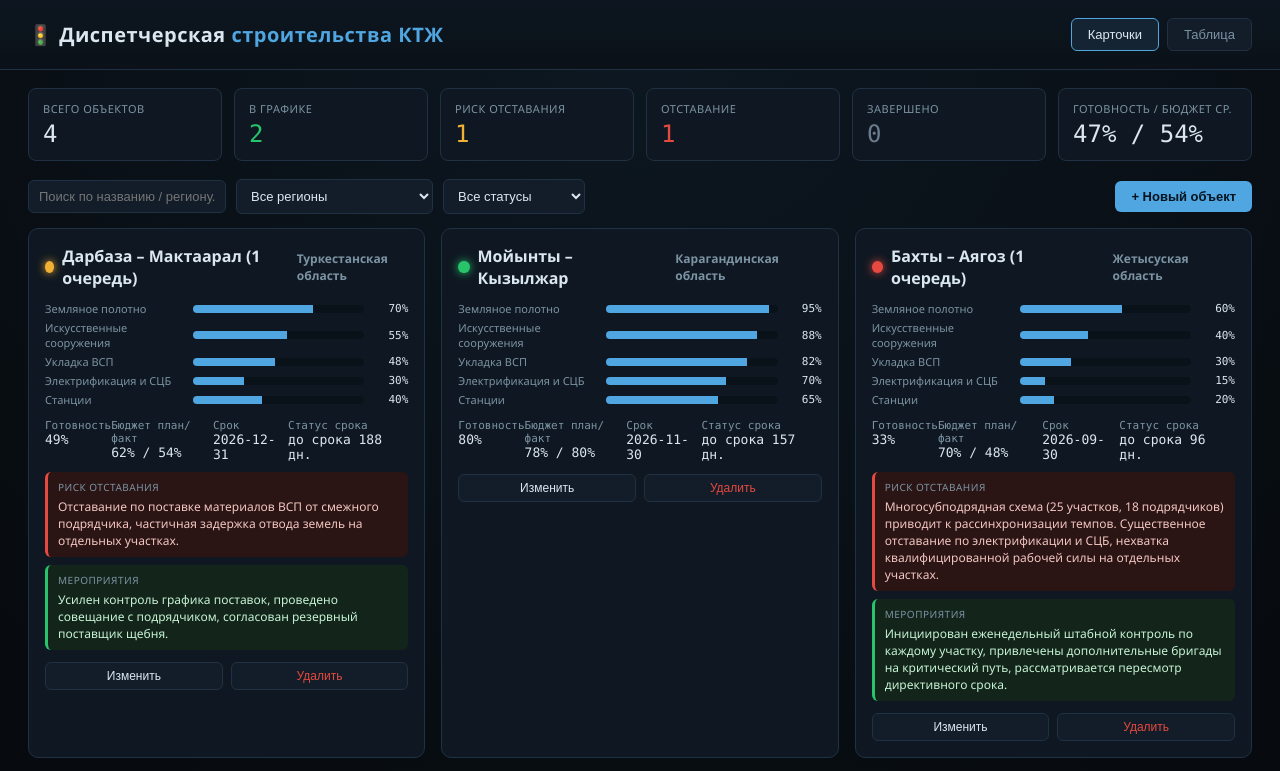
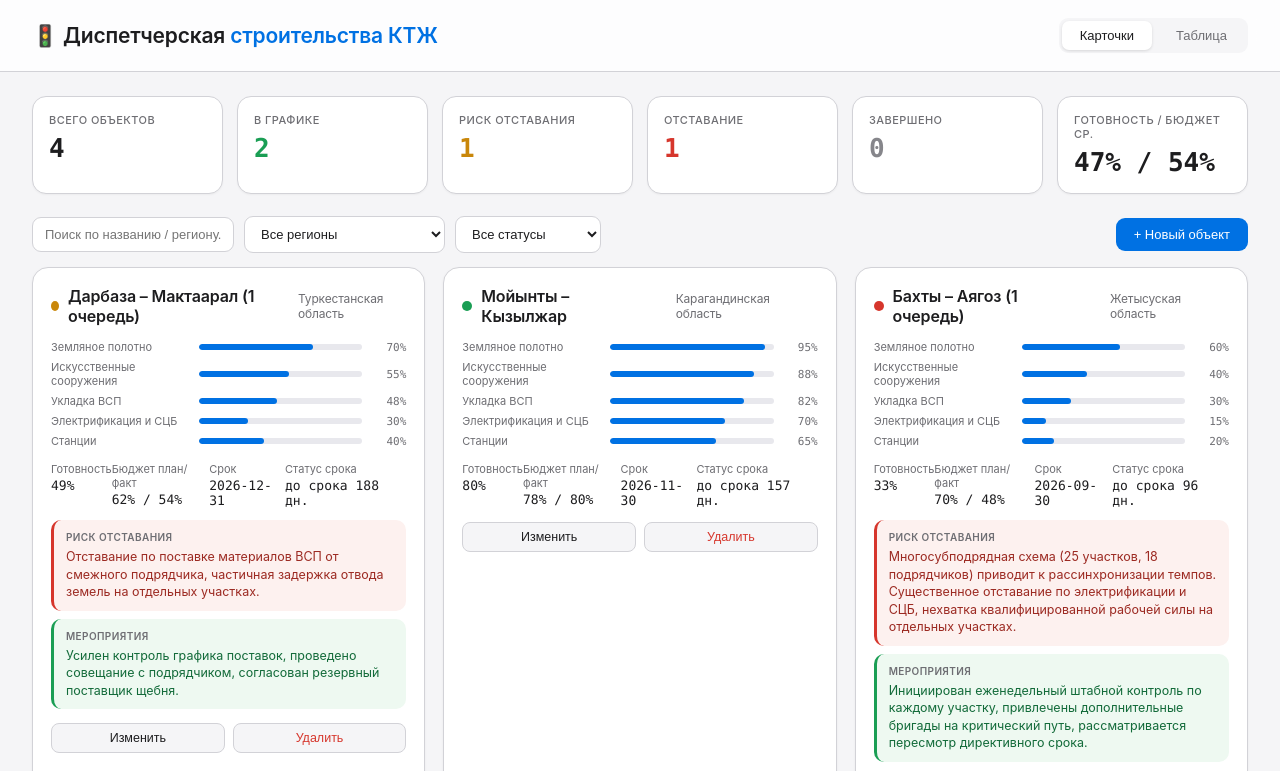
Before and after one commit to omirbek42/ktz-construction-dashboard, a plain HTML site: page ktz_dashboard.html in a window 1280 px wide. Shown: the top 771 px of the page. Drawn offline with Linux system fonts and the light colour scheme.

Commit message:
Redesign UI in light Apple.com style

```diff
--- a/ktz_dashboard.html
+++ b/ktz_dashboard.html
@@ -6,67 +6,76 @@
 <title>Диспетчерская строительства КТЖ</title>
 <style>
   :root{
-    --bg:#0a0f14;
-    --panel:#0f1822;
-    --panel2:#121d29;
-    --border:#1f3142;
-    --text:#dbe7f0;
-    --muted:#7c93a3;
-    --mono: 'Consolas','SF Mono',monospace;
-    --green:#27c46b;
-    --amber:#f2b134;
-    --red:#e6493f;
-    --blue:#4fa6e0;
-    --done:#6b7c8e;
+    --bg:#f5f5f7;
+    --panel:#ffffff;
+    --panel2:#f5f5f7;
+    --border:#d2d2d7;
+    --text:#1d1d1f;
+    --muted:#6e6e73;
+    --mono: 'SF Mono','Consolas',monospace;
+    --green:#1a9e54;
+    --amber:#c9870a;
+    --red:#d6362c;
+    --blue:#0071e3;
+    --done:#86868b;
   }
   *{box-sizing:border-box;}
   body{
     margin:0;
-    background:radial-gradient(circle at top,#0d1822,#070b0f 70%);
+    background:var(--bg);
     color:var(--text);
-    font-family:'Segoe UI',Arial,sans-serif;
+    font-family:-apple-system,'SF Pro Display','SF Pro Text','Segoe UI',Helvetica,Arial,sans-serif;
     min-height:100vh;
+    -webkit-font-smoothing:antialiased;
   }
   header{
-    padding:18px 28px;
+    padding:18px 32px;
     border-bottom:1px solid var(--border);
     display:flex;
     justify-content:space-between;
     align-items:center;
-    background:linear-gradient(180deg,#0d1620,#0a1118);
+    background:rgba(255,255,255,.8);
+    backdrop-filter:saturate(180%) blur(20px);
+    position:sticky;
+    top:0;
+    z-index:10;
   }
   header h1{
     margin:0;
-    font-size:20px;
-    letter-spacing:.5px;
+    font-size:21px;
+    font-weight:600;
+    letter-spacing:-.01em;
   }
   header h1 span{color:var(--blue);}
-  .tabs{display:flex;gap:8px;}
+  .tabs{display:flex;gap:6px;background:var(--panel2);padding:3px;border-radius:9px;}
   .tab-btn{
-    background:var(--panel2);
-    border:1px solid var(--border);
+    background:transparent;
+    border:none;
     color:var(--muted);
-    padding:8px 16px;
-    border-radius:6px;
+    padding:7px 18px;
+    border-radius:7px;
     cursor:pointer;
     font-size:13px;
+    font-weight:500;
+    transition:background .15s,color .15s;
   }
-  .tab-btn.active{color:var(--text);border-color:var(--blue);background:#142433;}
+  .tab-btn.active{color:var(--text);background:#fff;box-shadow:0 1px 3px rgba(0,0,0,.12);}
 
   .summary{
     display:grid;
     grid-template-columns:repeat(6,1fr);
-    gap:12px;
-    padding:18px 28px;
+    gap:14px;
+    padding:24px 32px 8px;
   }
   .sum-card{
     background:var(--panel);
     border:1px solid var(--border);
-    border-radius:8px;
-    padding:12px 14px;
+    border-radius:14px;
+    padding:16px 16px;
+    box-shadow:0 1px 2px rgba(0,0,0,.04);
   }
-  .sum-card .label{font-size:11px;color:var(--muted);text-transform:uppercase;letter-spacing:.5px;}
-  .sum-card .value{font-family:var(--mono);font-size:24px;margin-top:4px;}
+  .sum-card .label{font-size:11px;color:var(--muted);text-transform:uppercase;letter-spacing:.04em;font-weight:500;}
+  .sum-card .value{font-family:var(--mono);font-size:26px;margin-top:6px;font-weight:600;}
   .sum-card.green .value{color:var(--green);}
   .sum-card.amber .value{color:var(--amber);}
   .sum-card.red .value{color:var(--red);}
@@ -75,121 +84,136 @@
   .toolbar{
     display:flex;
     gap:10px;
-    padding:0 28px 14px;
+    padding:14px 32px;
     flex-wrap:wrap;
     align-items:center;
   }
   .toolbar input, .toolbar select{
-    background:var(--panel2);
+    background:var(--panel);
     border:1px solid var(--border);
     color:var(--text);
-    padding:8px 10px;
-    border-radius:6px;
+    padding:9px 12px;
+    border-radius:9px;
     font-size:13px;
   }
+  .toolbar input:focus, .toolbar select:focus{outline:none;border-color:var(--blue);box-shadow:0 0 0 3px rgba(0,113,227,.15);}
   .toolbar button{
     background:var(--blue);
-    color:#06141f;
+    color:#fff;
     border:none;
-    padding:8px 16px;
-    border-radius:6px;
+    padding:9px 18px;
+    border-radius:9px;
     cursor:pointer;
-    font-weight:600;
+    font-weight:500;
     font-size:13px;
     margin-left:auto;
+    transition:background .15s;
   }
+  .toolbar button:hover{background:#0077ed;}
 
-  main{padding:0 28px 40px;}
+  main{padding:0 32px 48px;}
 
   /* CARDS */
   .cards{
     display:grid;
     grid-template-columns:repeat(auto-fill,minmax(360px,1fr));
-    gap:16px;
+    gap:18px;
   }
   .card{
     background:var(--panel);
     border:1px solid var(--border);
+    border-radius:16px;
+    padding:18px;
+    position:relative;
+    box-shadow:0 1px 3px rgba(0,0,0,.05);
+    transition:box-shadow .15s,transform .15s;
+  }
+  .card:hover{box-shadow:0 8px 24px rgba(0,0,0,.08);transform:translateY(-1px);}
+  .signal{
+    width:10px;height:10px;border-radius:50%;
+    display:inline-block;margin-right:9px;
+  }
+  .signal.green{background:var(--green);}
+  .signal.amber{background:var(--amber);}
+  .signal.red{background:var(--red);}
+  .signal.done{background:var(--done);}
+  .card-title{font-size:16px;font-weight:600;display:flex;align-items:center;letter-spacing:-.01em;}
+  .card-region{font-size:12px;color:var(--muted);margin-left:19px;font-weight:400;}
+  .stages{margin:14px 0;}
+  .stage-row{display:flex;align-items:center;gap:8px;margin-bottom:6px;}
+  .stage-name{width:140px;font-size:11px;color:var(--muted);}
+  .stage-bar{flex:1;height:6px;background:#e8e8ed;border-radius:3px;overflow:hidden;}
+  .stage-fill{height:100%;background:var(--blue);border-radius:3px;}
+  .stage-pct{width:36px;font-family:var(--mono);font-size:11px;text-align:right;color:var(--muted);}
+  .metrics-row{display:flex;justify-content:space-between;font-family:var(--mono);font-size:13px;margin:12px 0;}
+  .metrics-row div span{color:var(--muted);font-family:-apple-system,sans-serif;font-size:11px;display:block;font-weight:400;margin-bottom:2px;}
+  .block{
     border-radius:10px;
-    padding:16px;
-    position:relative;
-  }
-  .signal{
-    width:12px;height:12px;border-radius:50%;
-    display:inline-block;margin-right:8px;
-    box-shadow:0 0 8px currentColor;
-  }
-  .signal.green{background:var(--green);color:var(--green);}
-  .signal.amber{background:var(--amber);color:var(--amber);}
-  .signal.red{background:var(--red);color:var(--red);}
-  .signal.done{background:var(--done);color:var(--done);}
-  .card-title{font-size:16px;font-weight:600;display:flex;align-items:center;}
-  .card-region{font-size:12px;color:var(--muted);margin-left:20px;}
-  .stages{margin:12px 0;}
-  .stage-row{display:flex;align-items:center;gap:8px;margin-bottom:4px;}
-  .stage-name{width:140px;font-size:11px;color:var(--muted);}
-  .stage-bar{flex:1;height:8px;background:#0a1219;border-radius:4px;overflow:hidden;}
-  .stage-fill{height:100%;background:var(--blue);}
-  .stage-pct{width:36px;font-family:var(--mono);font-size:11px;text-align:right;}
-  .metrics-row{display:flex;justify-content:space-between;font-family:var(--mono);font-size:13px;margin:10px 0;}
-  .metrics-row div span{color:var(--muted);font-family:inherit;font-size:11px;display:block;}
-  .block{
-    border-radius:6px;
-    padding:8px 10px;
-    font-size:12px;
+    padding:10px 12px;
+    font-size:12.5px;
     margin-top:8px;
     white-space:pre-wrap;
+    line-height:1.4;
   }
-  .block.risk{background:#2a1414;border-left:3px solid var(--red);color:#f3c6c1;}
-  .block.mitigation{background:#13241a;border-left:3px solid var(--green);color:#c6f3d4;}
-  .block-label{font-size:10px;text-transform:uppercase;color:var(--muted);margin-bottom:4px;letter-spacing:.5px;}
-  .card-actions{display:flex;gap:8px;margin-top:12px;}
+  .block.risk{background:#fdf1ef;border-left:3px solid var(--red);color:#9c2a22;}
+  .block.mitigation{background:#eef9f1;border-left:3px solid var(--green);color:#136b3a;}
+  .block-label{font-size:10px;text-transform:uppercase;color:var(--muted);margin-bottom:4px;letter-spacing:.04em;font-weight:600;}
+  .card-actions{display:flex;gap:8px;margin-top:14px;}
   .card-actions button{
     flex:1;background:var(--panel2);border:1px solid var(--border);
-    color:var(--text);padding:6px;border-radius:6px;cursor:pointer;font-size:12px;
+    color:var(--text);padding:7px;border-radius:8px;cursor:pointer;font-size:12.5px;font-weight:500;
+    transition:background .15s;
   }
+  .card-actions button:hover{background:#e8e8ed;}
   .card-actions button.del{color:var(--red);}
 
   /* TABLE */
-  table{width:100%;border-collapse:collapse;font-size:12px;}
-  th,td{border:1px solid var(--border);padding:6px 8px;text-align:left;}
-  th{background:var(--panel2);color:var(--muted);font-size:11px;text-transform:uppercase;position:sticky;top:0;}
+  table{width:100%;border-collapse:collapse;font-size:12px;background:var(--panel);}
+  th,td{border:1px solid var(--border);padding:7px 9px;text-align:left;}
+  th{background:var(--panel2);color:var(--muted);font-size:10.5px;text-transform:uppercase;letter-spacing:.03em;font-weight:600;position:sticky;top:0;}
   td input, td select, td textarea{
     background:transparent;border:none;color:var(--text);width:100%;font-size:12px;font-family:inherit;
   }
-  td input.editable, td select.editable, td textarea.editable{background:#142030;}
-  td.calc{color:var(--muted);background:#0c1319;}
-  tr:hover{background:#0d1924;}
-  .status-pill{padding:2px 6px;border-radius:4px;font-size:11px;font-weight:600;}
-  .status-pill.green{background:#123524;color:var(--green);}
-  .status-pill.amber{background:#3a2c0f;color:var(--amber);}
-  .status-pill.red{background:#3a1413;color:var(--red);}
-  .status-pill.done{background:#1c2530;color:var(--done);}
-  .table-wrap{overflow:auto;max-height:70vh;border:1px solid var(--border);border-radius:8px;}
+  td input.editable, td select.editable, td textarea.editable{background:#f0f7ff;border-radius:4px;}
+  td.calc{color:var(--muted);background:#fafafa;}
+  tr:hover{background:#f5f9ff;}
+  .status-pill{padding:2px 8px;border-radius:20px;font-size:11px;font-weight:600;}
+  .status-pill.green{background:#e3f6e9;color:var(--green);}
+  .status-pill.amber{background:#fbeed9;color:var(--amber);}
+  .status-pill.red{background:#fbe4e2;color:var(--red);}
+  .status-pill.done{background:#eaeaec;color:var(--done);}
+  .table-wrap{overflow:auto;max-height:70vh;border:1px solid var(--border);border-radius:14px;box-shadow:0 1px 3px rgba(0,0,0,.05);}
 
   .hidden{display:none !important;}
 
   /* MODAL */
   .modal-overlay{
-    position:fixed;inset:0;background:rgba(0,0,0,.6);
+    position:fixed;inset:0;background:rgba(0,0,0,.35);
     display:flex;align-items:center;justify-content:center;z-index:50;
+    backdrop-filter:blur(4px);
   }
   .modal{
-    background:var(--panel);border:1px solid var(--border);border-radius:10px;
-    padding:20px;width:480px;max-height:85vh;overflow:auto;
+    background:var(--panel);border:1px solid var(--border);border-radius:18px;
+    padding:24px;width:480px;max-height:85vh;overflow:auto;
+    box-shadow:0 20px 60px rgba(0,0,0,.2);
   }
-  .modal h2{margin-top:0;font-size:16px;}
-  .form-row{margin-bottom:10px;}
-  .form-row label{display:block;font-size:11px;color:var(--muted);margin-bottom:4px;}
+  .modal h2{margin-top:0;font-size:17px;font-weight:600;letter-spacing:-.01em;}
+  .form-row{margin-bottom:12px;}
+  .form-row label{display:block;font-size:11px;color:var(--muted);margin-bottom:5px;font-weight:500;}
   .form-row input, .form-row select, .form-row textarea{
     width:100%;background:var(--panel2);border:1px solid var(--border);
-    color:var(--text);padding:7px 8px;border-radius:6px;font-size:13px;font-family:inherit;
+    color:var(--text);padding:8px 10px;border-radius:9px;font-size:13px;font-family:inherit;
   }
-  .form-grid{display:grid;grid-template-columns:1fr 1fr;gap:10px;}
-  .modal-actions{display:flex;justify-content:flex-end;gap:8px;margin-top:14px;}
-  .modal-actions button{padding:8px 16px;border-radius:6px;border:none;cursor:pointer;font-size:13px;}
-  .modal-actions .save{background:var(--blue);color:#06141f;font-weight:600;}
+  .form-row input:focus, .form-row select:focus, .form-row textarea:focus{
+    outline:none;border-color:var(--blue);box-shadow:0 0 0 3px rgba(0,113,227,.15);
+  }
+  .form-grid{display:grid;grid-template-columns:1fr 1fr;gap:12px;}
+  .modal-actions{display:flex;justify-content:flex-end;gap:8px;margin-top:16px;}
+  .modal-actions button{padding:9px 18px;border-radius:9px;border:none;cursor:pointer;font-size:13px;font-weight:500;}
+  .modal-actions .save{background:var(--blue);color:#fff;}
+  .modal-actions .save:hover{background:#0077ed;}
   .modal-actions .cancel{background:var(--panel2);color:var(--text);border:1px solid var(--border);}
+  .modal-actions .cancel:hover{background:#e8e8ed;}
 </style>
 </head>
 <body>
```
